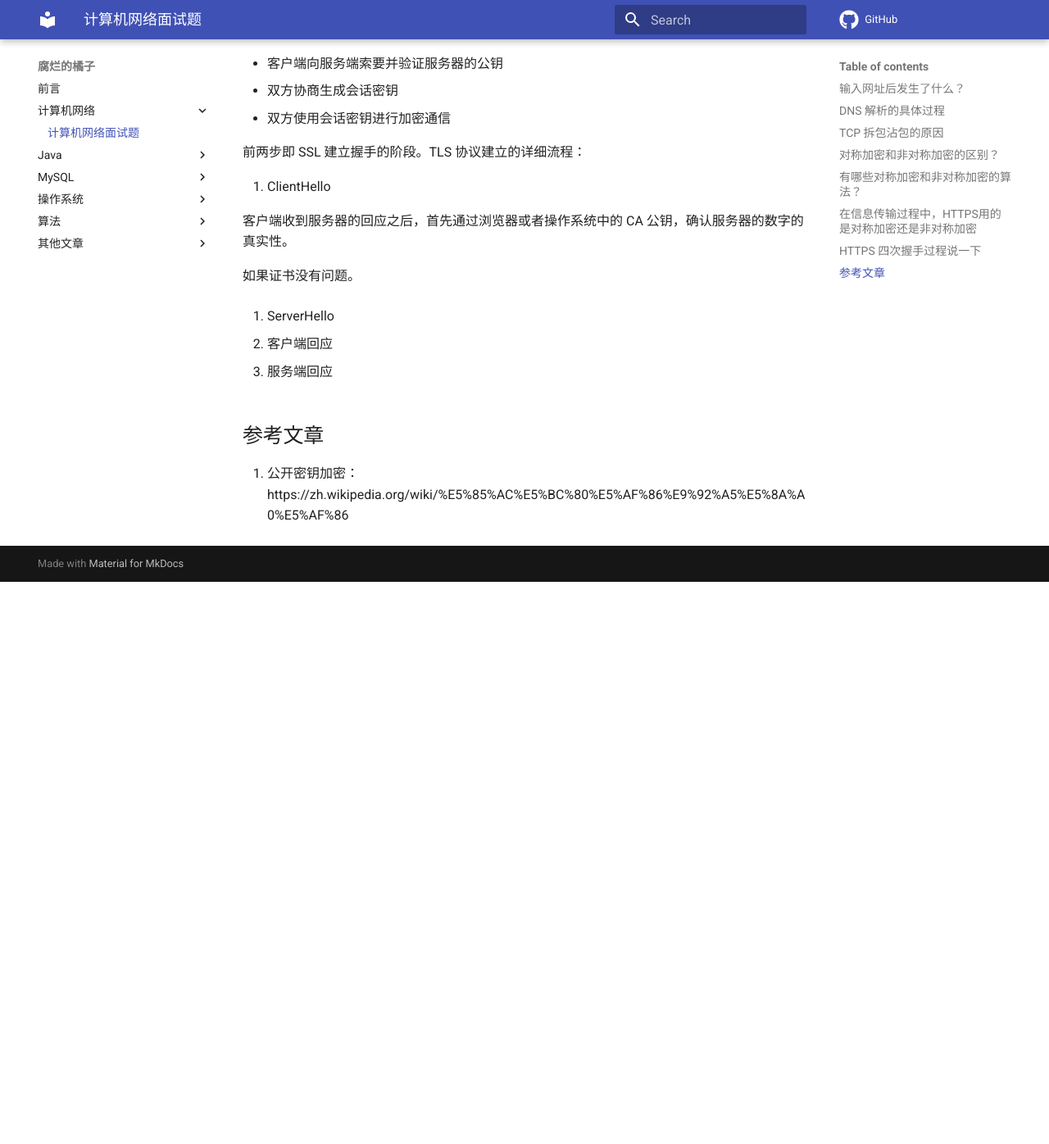
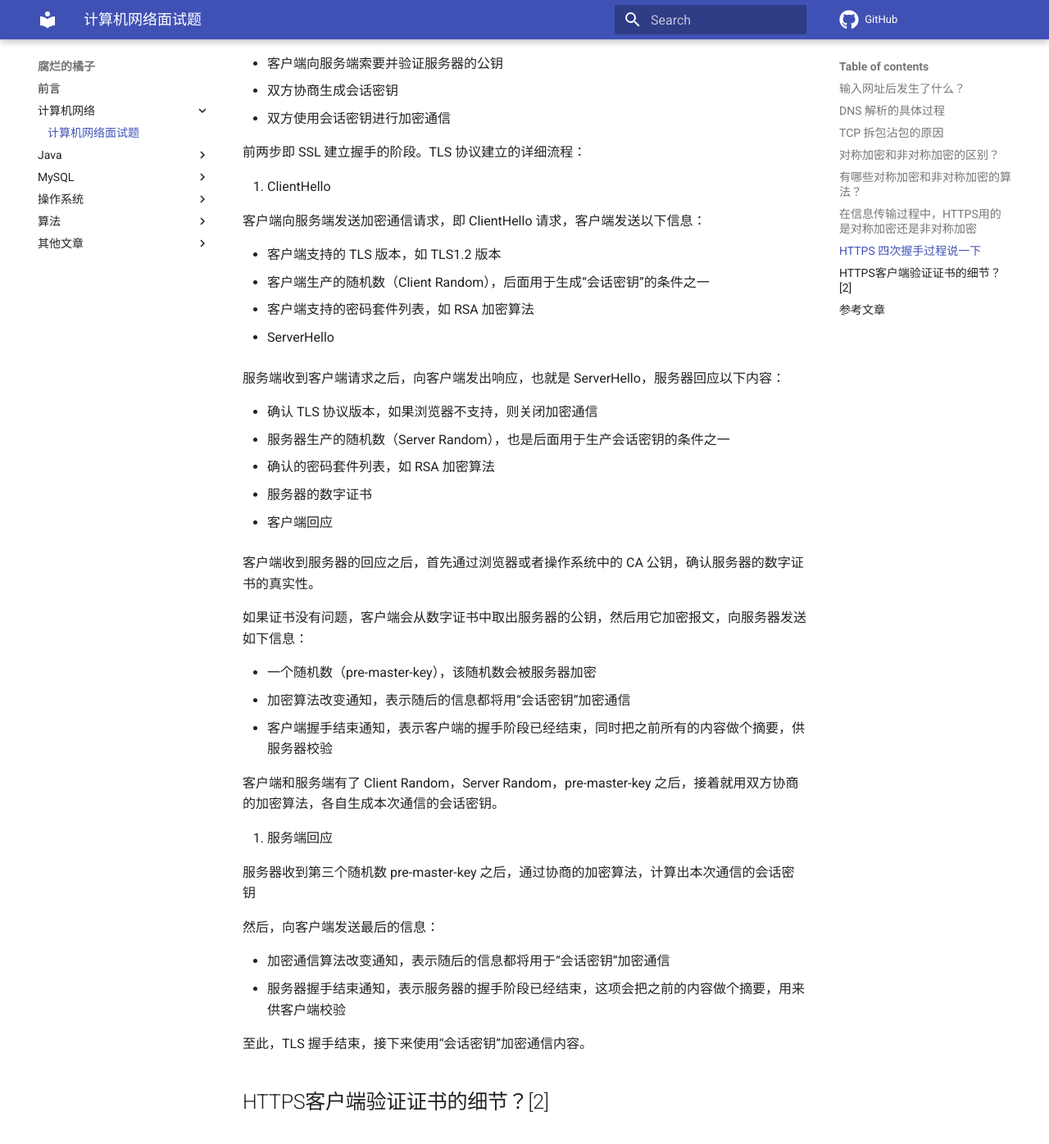
Before and after one commit to z1ming/cs-Hydra, an MkDocs documentation site: the page built from docs/文章/network.md, in a window 1280 px wide and 1400 px high, scrolled down 2670 px. Shown: the top 1396 px of the window at 82% size. Built offline with MkDocs 1.6.1 and Material for MkDocs 9.7.7, drawn with Linux system fonts in a browser that asks for light colours; comment, search, counter and statistics services are not loaded; before the commit the page ends 3380 px from its top, so only the background shows below that; some of the changed text lies outside the part shown.

Commit message:
Update network.md
Signed-off-by: Ziming Meng <zimingm94@gmail.com>

```diff
--- a/docs/文章/network.md
+++ b/docs/文章/network.md
@@ -72,16 +72,49 @@ SSL/TLS 协议的基本流程：
 
 1. ClientHello
 
-客户端收到服务器的回应之后，首先通过浏览器或者操作系统中的 CA 公钥，确认服务器的数字的真实性。
+客户端向服务端发送加密通信请求，即 ClientHello 请求，客户端发送以下信息：
 
-如果证书没有问题。
+- 客户端支持的 TLS 版本，如 TLS1.2 版本
+- 客户端生产的随机数（Client Random），后面用于生成“会话密钥”的条件之一
+- 客户端支持的密码套件列表，如 RSA 加密算法
 
 2. ServerHello
 
+服务端收到客户端请求之后，向客户端发出响应，也就是 ServerHello，服务器回应以下内容：
+
+- 确认 TLS 协议版本，如果浏览器不支持，则关闭加密通信
+- 服务器生产的随机数（Server Random），也是后面用于生产会话密钥的条件之一
+- 确认的密码套件列表，如 RSA 加密算法
+- 服务器的数字证书
+
 3. 客户端回应
 
+客户端收到服务器的回应之后，首先通过浏览器或者操作系统中的 CA 公钥，确认服务器的数字证书的真实性。
+
+如果证书没有问题，客户端会从数字证书中取出服务器的公钥，然后用它加密报文，向服务器发送如下信息：
+
+- 一个随机数（pre-master-key），该随机数会被服务器加密
+- 加密算法改变通知，表示随后的信息都将用“会话密钥”加密通信
+- 客户端握手结束通知，表示客户端的握手阶段已经结束，同时把之前所有的内容做个摘要，供服务器校验
+
+客户端和服务端有了 Client Random，Server Random，pre-master-key 之后，接着就用双方协商的加密算法，各自生成本次通信的会话密钥。
+
 4. 服务端回应
+
+服务器收到第三个随机数 pre-master-key 之后，通过协商的加密算法，计算出本次通信的会话密钥
+
+然后，向客户端发送最后的信息：
+
+- 加密通信算法改变通知，表示随后的信息都将用于“会话密钥”加密通信
+- 服务器握手结束通知，表示服务器的握手阶段已经结束，这项会把之前的内容做个摘要，用来供客户端校验
+
+至此，TLS 握手结束，接下来使用“会话密钥”加密通信内容。
+
+## HTTPS客户端验证证书的细节？[2]
+
+
 
 ## 参考文章
 
 1. 公开密钥加密：https://zh.wikipedia.org/wiki/%E5%85%AC%E5%BC%80%E5%AF%86%E9%92%A5%E5%8A%A0%E5%AF%86
+2. 签发证书的过程：https://mp.weixin.qq.com/s/bygsszqpqCuWdC0yxd4jMA
```
